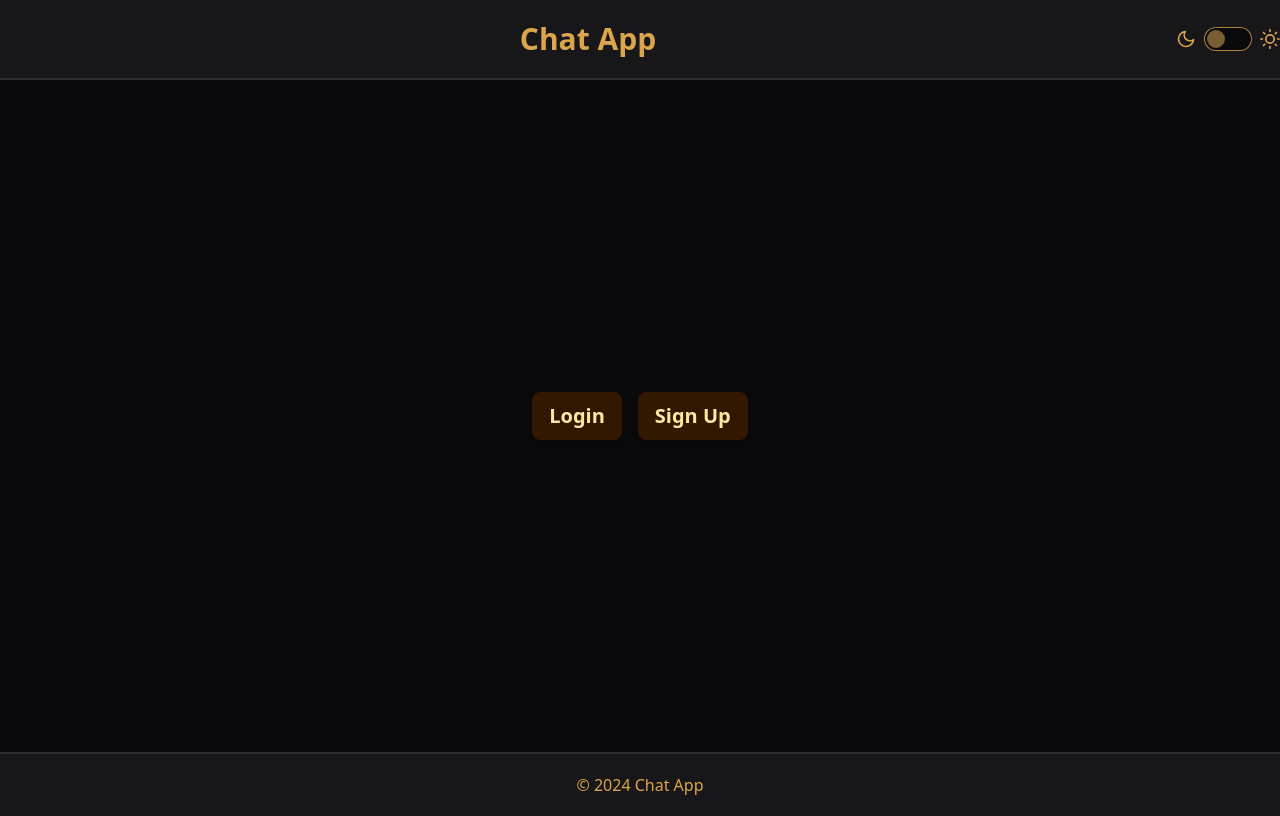
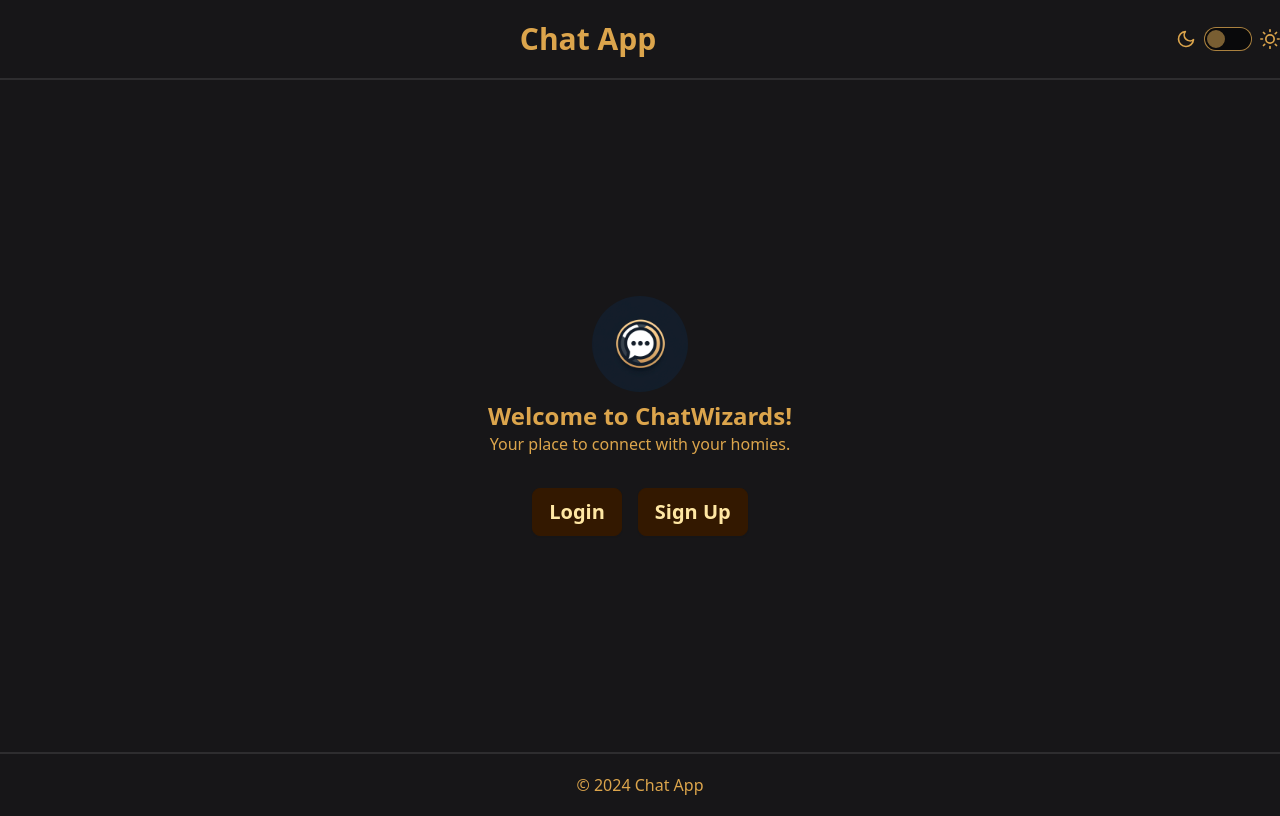
Before and after one commit to SDE-Coding-Wizards/Chat-app, a Next.js app: page / in a window 1280 px wide. Built offline with nearby package versions, Linux system fonts and the light colour scheme.

Commit message:
Made the front page better and made our app logo

```diff
--- a/app/page.tsx
+++ b/app/page.tsx
@@ -1,14 +1,28 @@
+"use client";
+
 import Link from "next/link";
+import { useState } from "react";
 
 export default function Home() {
+  const [loading, setLoading] = useState(false);
+
   return (
-    <div className="flex w-full h-full items-center justify-center gap-4">
-      <Link href="/login" className="btn btn-neutral text-xl font-bold">
-        Login
-      </Link>
-      <Link href="/signUp" className="btn btn-neutral text-xl font-bold">
-        Sign Up
-      </Link>
+    <div className="flex flex-col w-full h-full items-center justify-center gap-4 bg-base-200 p-6">
+      <div className="text-center mb-4">
+        <img src="/chatlogo.webp" alt="Chat App Logo" className="w-24 mx-auto mb-2 rounded-full" />
+        <h1 className="text-2xl font-bold">Welcome to ChatWizards!</h1>
+        <p className="text-base-content">Your place to connect with your homies.</p>
+      </div>
+      <div className="flex flex-col items-center gap-4">
+        <div className="flex gap-4">
+          <Link href="/login" legacyBehavior>
+            <a className="btn btn-neutral text-xl font-bold">Login</a>
+          </Link>
+          <Link href="/signUp" legacyBehavior>
+            <a className="btn btn-neutral text-xl font-bold">Sign Up</a>
+          </Link>
+        </div>
+      </div>
     </div>
   );
 }
```
Also changed, not shown: public/chatlogo.webp (added).
